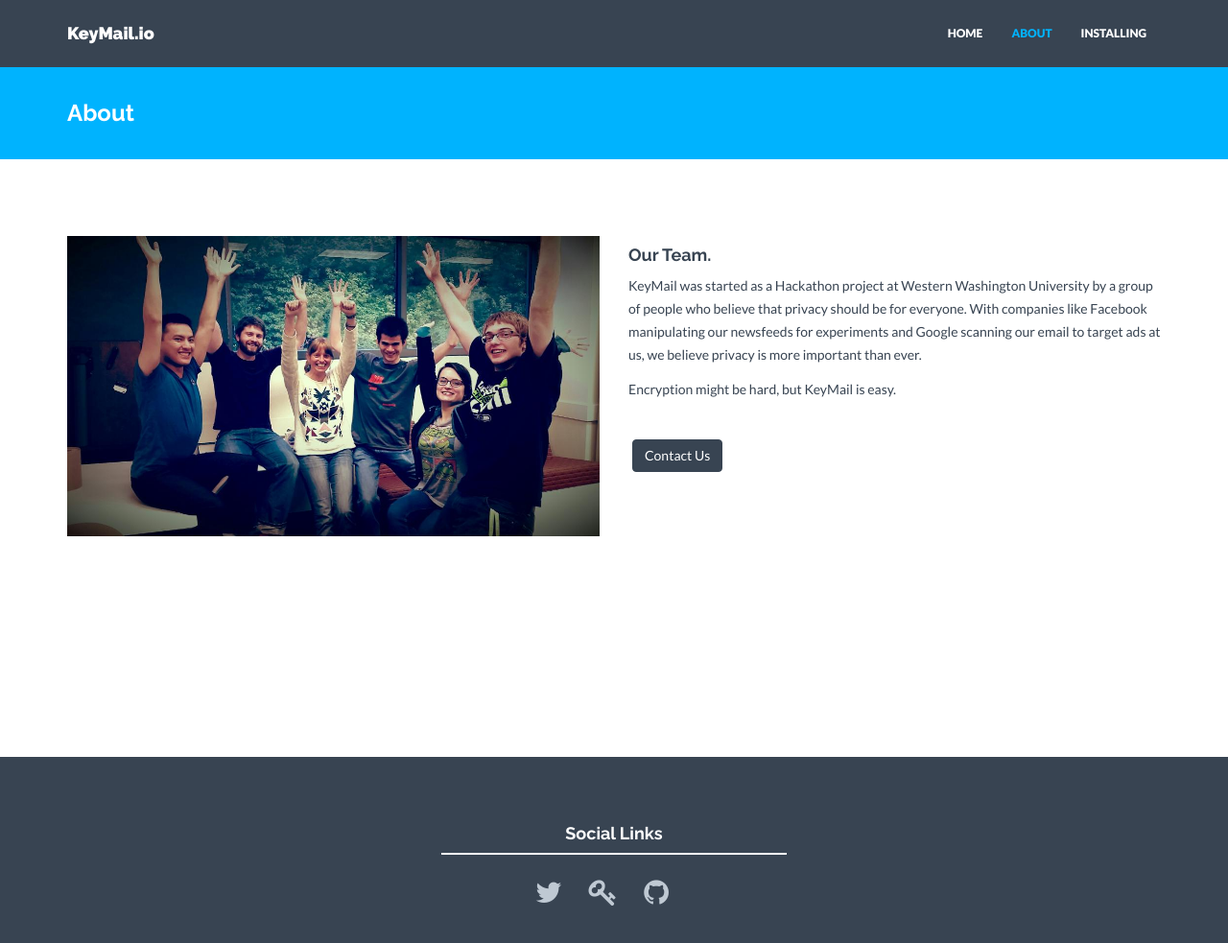
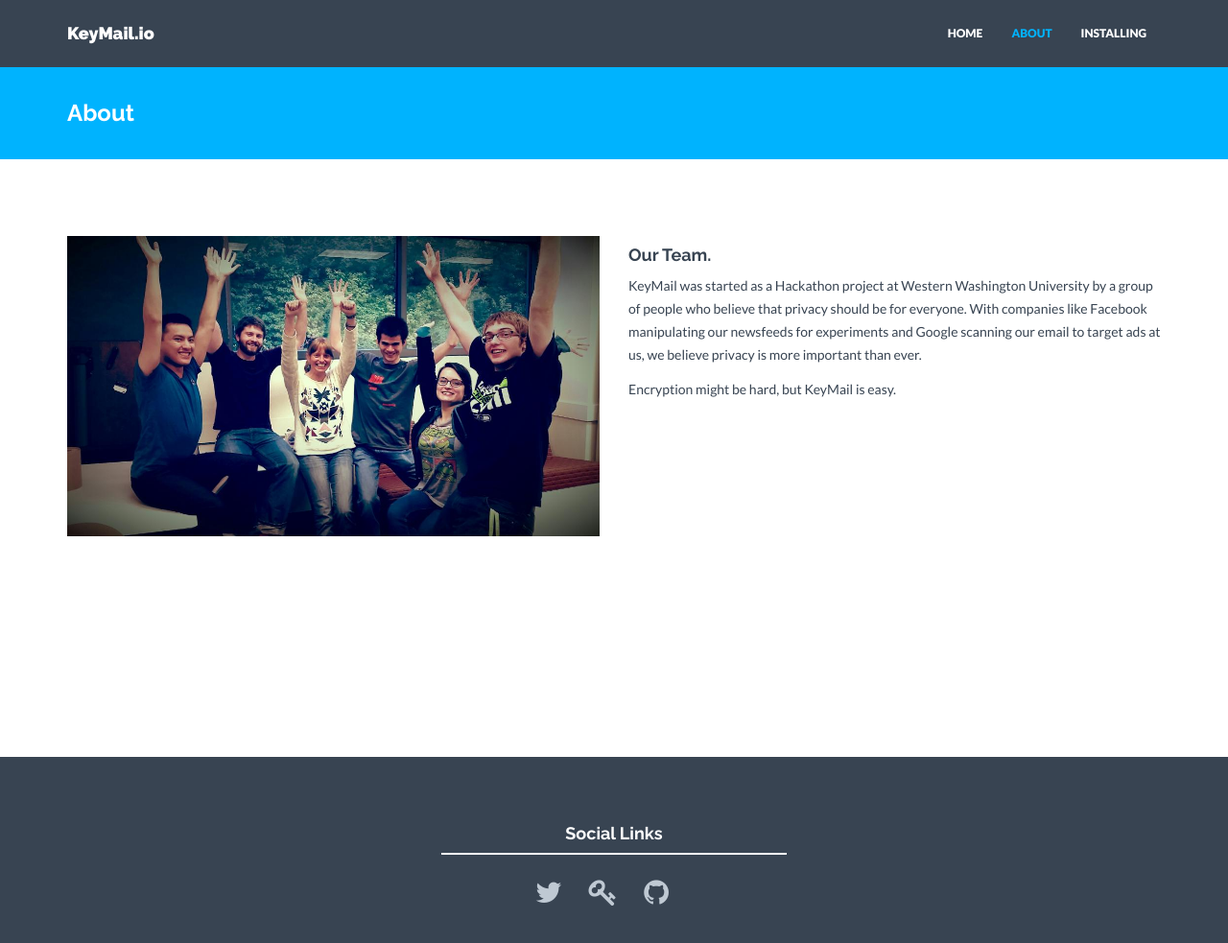
Before and after one commit to NachoBits/keymail, a Jekyll site: the page built from about.html, in a window 1280 px wide and 1020 px high. Shown: the top 983 px of the window at 96% size. Built offline with Jekyll 4.4.1, drawn with Linux system fonts in a browser that asks for light colours; nearby versions of some CDN libraries.

Commit message:
Removed contact us button from contact page

```diff
--- a/about.html
+++ b/about.html
@@ -13,7 +13,6 @@
             <h4>Our Team.</h4>
             <p>KeyMail was started as a Hackathon project at Western Washington University by a group of people who believe that privacy should be for everyone. With companies like Facebook manipulating our newsfeeds for experiments and Google scanning our email to target ads at us, we believe privacy is more important than ever. </p>
             <p>Encryption might be hard, but KeyMail is easy.</p>
-            <p><br/><a href="/contact/" class="btn btn-theme">Contact Us</a></p>
         </div>
     </div><! --/row -->
 </div><! --/container -->
```
